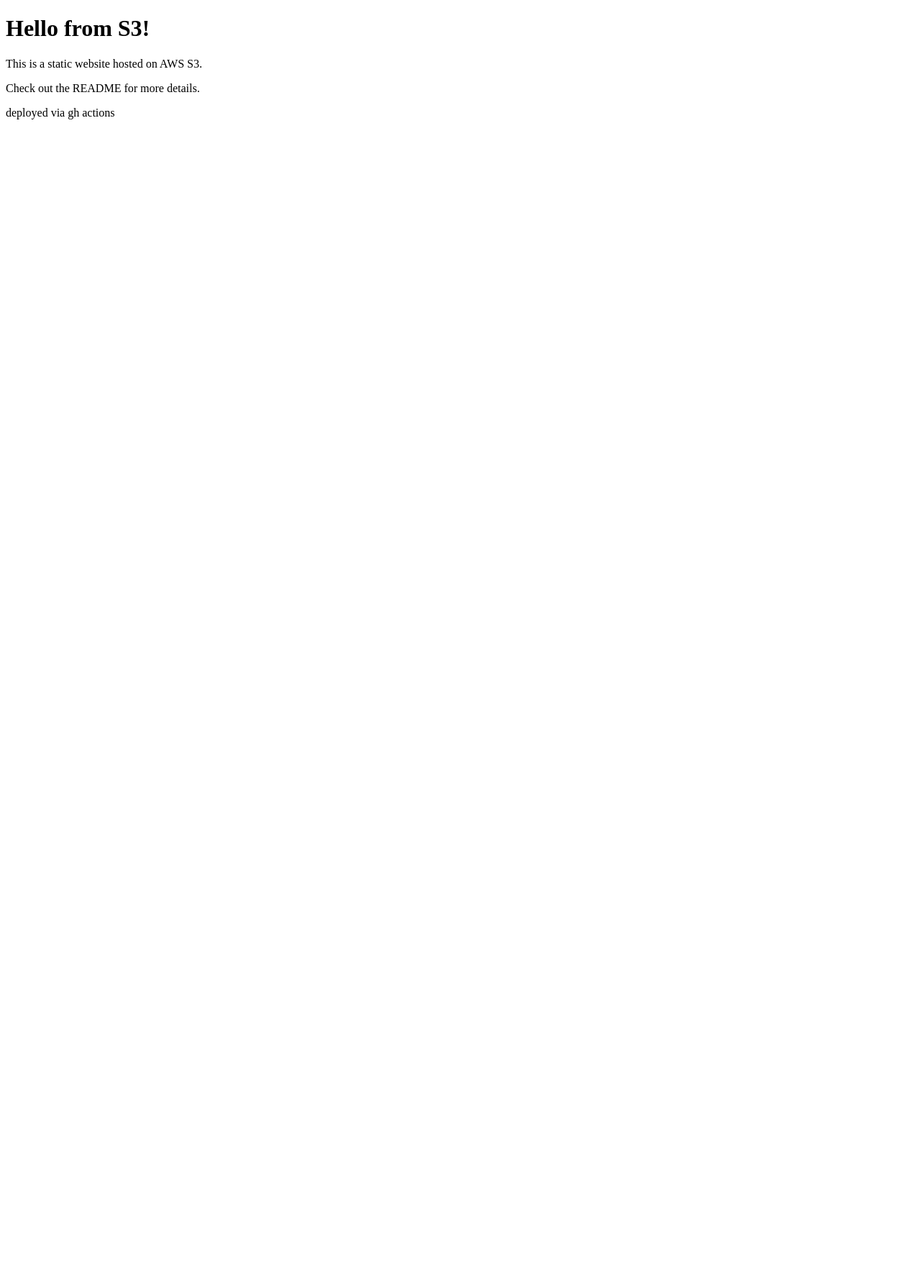
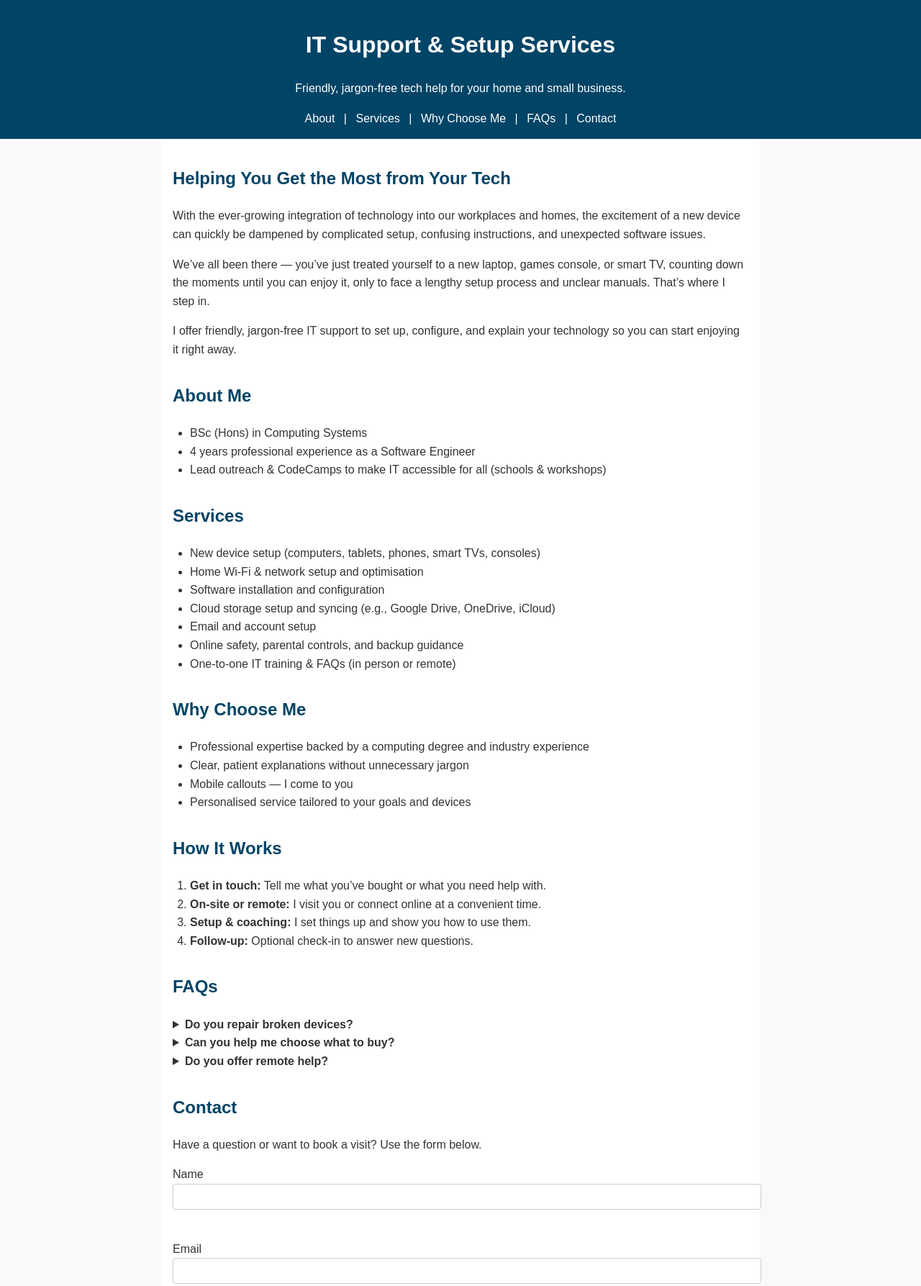
Before and after one commit to puzzled-cat/super-duper-winner, a plain HTML site: page public/index.html in a window 1280 px wide. Shown: the top 1787 px of the page at 72% size. Before the commit the page ends 800 px from the top, so only its background shows below. Drawn offline with Linux system fonts and the light colour scheme.

Commit message:
initial look-feel strucute with base content

```diff
--- a/public/index.html
+++ b/public/index.html
@@ -2,19 +2,143 @@
 <html lang="en">
 
 <head>
-    <meta charset="UTF-8">
-    <meta name="viewport" content="width=device-width, initial-scale=1.0">
-    <meta http-equiv="X-UA-Compatible" content="ie=edge">
-    <title>super duper</title>
-    <link rel="stylesheet" href="style.css">
+  <meta charset="utf-8" />
+  <meta name="viewport" content="width=device-width, initial-scale=1" />
+  <title>IT Support & Setup Services</title>
+  <meta name="description"
+    content="Friendly, jargon-free IT help for home and small business: device setup, home Wi‑Fi, software configuration, safety, backups, and one-to-one training." />
+  <link rel="stylesheet" href="style.css">
 </head>
 
 <body>
-    <h1>Hello from S3!</h1>
-    <p>This is a static website hosted on AWS S3.</p>
-    <p>Check out the README for more details.</p>
-    <p>deployed via gh actions</p>
-    <script src="main.js"></script>
+  <header>
+    <h1>IT Support &amp; Setup Services</h1>
+    <p>Friendly, jargon-free tech help for your home and small business.</p>
+    <nav aria-label="Primary">
+      <a href="#about">About</a> |
+      <a href="#services">Services</a> |
+      <a href="#why">Why Choose Me</a> |
+      <a href="#faqs">FAQs</a> |
+      <a href="#contact">Contact</a>
+    </nav>
+  </header>
+
+  <main>
+    <!-- Hero / Intro -->
+    <section id="intro" aria-labelledby="intro-heading">
+      <h2 id="intro-heading">Helping You Get the Most from Your Tech</h2>
+      <p>
+        With the ever-growing integration of technology into our workplaces and homes, the excitement of a new device
+        can quickly be dampened by complicated setup, confusing instructions, and unexpected software issues.
+      </p>
+      <p>
+        We’ve all been there — you’ve just treated yourself to a new laptop, games console, or smart TV, counting down
+        the moments until you can enjoy it, only to face a lengthy setup process and unclear manuals. That’s where I
+        step in.
+      </p>
+      <p>
+        I offer friendly, jargon-free IT support to set up, configure, and explain your technology so you can start
+        enjoying it right away.
+      </p>
+    </section>
+
+    <!-- About -->
+    <section id="about" aria-labelledby="about-heading">
+      <h2 id="about-heading">About Me</h2>
+      <ul>
+        <li>BSc (Hons) in Computing Systems</li>
+        <li>4 years professional experience as a Software Engineer</li>
+        <li>Lead outreach &amp; CodeCamps to make IT accessible for all (schools &amp; workshops)</li>
+      </ul>
+    </section>
+
+    <!-- Services -->
+    <section id="services" aria-labelledby="services-heading">
+      <h2 id="services-heading">Services</h2>
+      <ul>
+        <li>New device setup (computers, tablets, phones, smart TVs, consoles)</li>
+        <li>Home Wi‑Fi &amp; network setup and optimisation</li>
+        <li>Software installation and configuration</li>
+        <li>Cloud storage setup and syncing (e.g., Google Drive, OneDrive, iCloud)</li>
+        <li>Email and account setup</li>
+        <li>Online safety, parental controls, and backup guidance</li>
+        <li>One‑to‑one IT training &amp; FAQs (in person or remote)</li>
+      </ul>
+    </section>
+
+    <!-- Why Choose Me -->
+    <section id="why" aria-labelledby="why-heading">
+      <h2 id="why-heading">Why Choose Me</h2>
+      <ul>
+        <li>Professional expertise backed by a computing degree and industry experience</li>
+        <li>Clear, patient explanations without unnecessary jargon</li>
+        <li>Mobile callouts — I come to you</li>
+        <li>Personalised service tailored to your goals and devices</li>
+      </ul>
+    </section>
+
+    <!-- Simple Process -->
+    <section id="process" aria-labelledby="process-heading">
+      <h2 id="process-heading">How It Works</h2>
+      <ol>
+        <li><strong>Get in touch:</strong> Tell me what you’ve bought or what you need help with.</li>
+        <li><strong>On-site or remote:</strong> I visit you or connect online at a convenient time.</li>
+        <li><strong>Setup &amp; coaching:</strong> I set things up and show you how to use them.</li>
+        <li><strong>Follow-up:</strong> Optional check-in to answer new questions.</li>
+      </ol>
+    </section>
+
+    <!-- FAQs -->
+    <section id="faqs" aria-labelledby="faqs-heading">
+      <h2 id="faqs-heading">FAQs</h2>
+      <details>
+        <summary>Do you repair broken devices?</summary>
+        <p>I focus on setup, configuration, training, and troubleshooting software or connectivity issues. For hardware
+          repairs, I can recommend local repair partners.</p>
+      </details>
+      <details>
+        <summary>Can you help me choose what to buy?</summary>
+        <p>Yes. I can provide simple, unbiased recommendations based on your needs and budget.</p>
+      </details>
+      <details>
+        <summary>Do you offer remote help?</summary>
+        <p>Yes, many issues can be solved over a secure remote session.</p>
+      </details>
+    </section>
+
+    <!-- Contact -->
+    <section id="contact" aria-labelledby="contact-heading">
+      <h2 id="contact-heading">Contact</h2>
+      <p>Have a question or want to book a visit? Use the form below.</p>
+      <form name="contact" method="post" action="#">
+        <label for="name">Name</label><br />
+        <input id="name" name="name" type="text" required /><br /><br />
+
+        <label for="email">Email</label><br />
+        <input id="email" name="email" type="email" required /><br /><br />
+
+        <label for="message">How can I help?</label><br />
+        <textarea id="message" name="message" rows="6" required></textarea><br /><br />
+
+        <button type="submit">Send</button>
+      </form>
+
+      <p>
+        Prefer email or phone? <br />
+        <strong>Email:</strong> <a href="mailto:you@example.com">you@example.com</a><br />
+        <strong>Phone:</strong> <a href="tel:+440000000000">+44 00 0000 0000</a>
+      </p>
+    </section>
+  </main>
+
+  <footer>
+    <p>&copy; <span id="year"></span> IT Support &amp; Setup Services. All rights reserved.</p>
+  </footer>
+
+  <script>
+    // Minimal enhancement: current year
+    document.getElementById('year').textContent = new Date().getFullYear();
+  </script>
 </body>
 
 </html>
--- a/public/style.css
+++ b/public/style.css
@@ -0,0 +1,74 @@
+body {
+    font-family: Arial, sans-serif;
+    line-height: 1.6;
+    margin: 0;
+    padding: 0;
+    background-color: #f9f9f9;
+    color: #333;
+}
+
+header,
+footer {
+    background-color: #004466;
+    color: #fff;
+    padding: 1rem;
+    text-align: center;
+}
+
+header h1 {
+    color: #fff;
+}
+
+nav a {
+    color: #fff;
+    margin: 0 0.5rem;
+    text-decoration: none;
+}
+
+main {
+    max-width: 800px;
+    margin: auto;
+    padding: 1rem;
+    background: #fff;
+}
+
+section {
+    margin-bottom: 2rem;
+}
+
+h1,
+h2 {
+    color: #004466;
+}
+
+ul,
+ol {
+    padding-left: 1.5rem;
+}
+
+form input,
+form textarea,
+form button {
+    width: 100%;
+    padding: 0.5rem;
+    margin-bottom: 1rem;
+    border: 1px solid #ccc;
+    border-radius: 4px;
+    font-size: 1rem;
+}
+
+form button {
+    background-color: #004466;
+    color: #fff;
+    border: none;
+    cursor: pointer;
+}
+
+form button:hover {
+    background-color: #006699;
+}
+
+details summary {
+    font-weight: bold;
+    cursor: pointer;
+}
```
